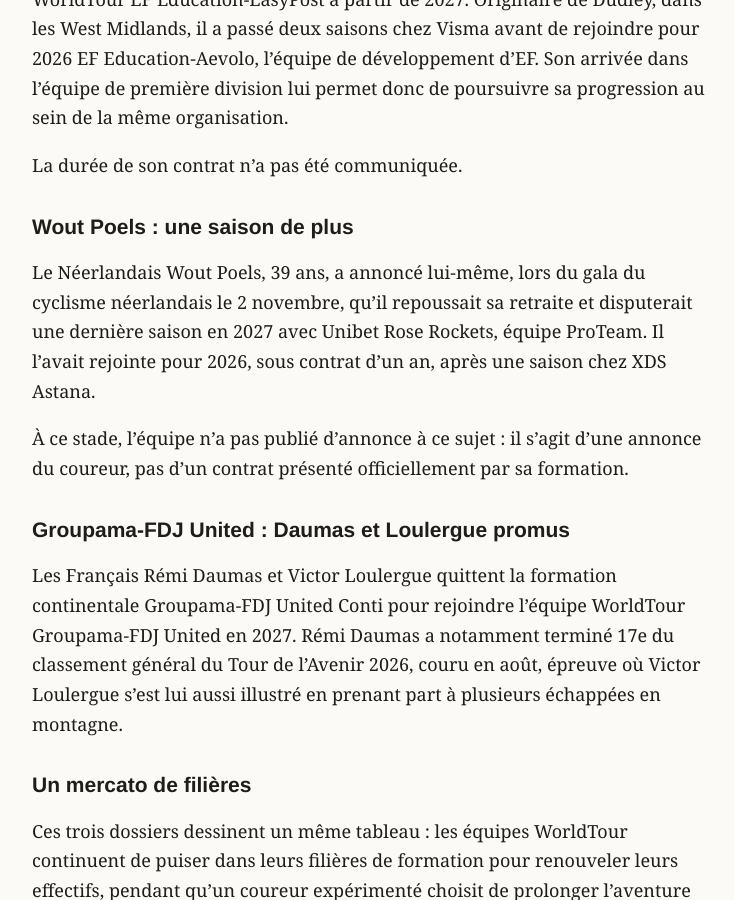
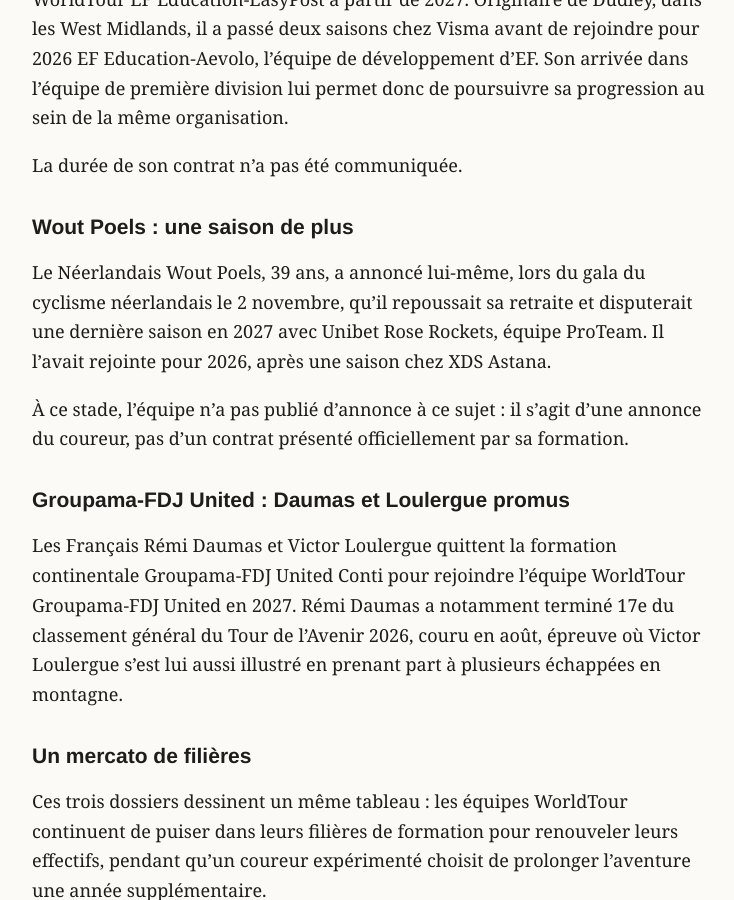
Before and after one commit to antoinebb/test-repo, a Jekyll site: the page built from _posts/2026-11-04-mercato-2027-pattinson-chez-ef-poels-repart-pour-une-saison.md, in a window 1280 px wide and 900 px high, scrolled down 658 px. Shown: the whole window, without its empty margins (264-998 px from the left). Built offline with Jekyll 4.4.1, drawn with Linux system fonts in a browser that asks for light colours.

Commit message:
Correction n°1 : Mercato 2027 : Pattinson chez EF, Poels repart pour une saison

```diff
--- a/_posts/2026-11-04-mercato-2027-pattinson-chez-ef-poels-repart-pour-une-saison.md
+++ b/_posts/2026-11-04-mercato-2027-pattinson-chez-ef-poels-repart-pour-une-saison.md
@@ -20,7 +20,7 @@ La durée de son contrat n'a pas été communiquée.
 
 ## Wout Poels : une saison de plus
 
-Le Néerlandais Wout Poels, 39 ans, a annoncé lui-même, lors du gala du cyclisme néerlandais le 2 novembre, qu'il repoussait sa retraite et disputerait une dernière saison en 2027 avec Unibet Rose Rockets, équipe ProTeam. Il l'avait rejointe pour 2026, sous contrat d'un an, après une saison chez XDS Astana.
+Le Néerlandais Wout Poels, 39 ans, a annoncé lui-même, lors du gala du cyclisme néerlandais le 2 novembre, qu'il repoussait sa retraite et disputerait une dernière saison en 2027 avec Unibet Rose Rockets, équipe ProTeam. Il l'avait rejointe pour 2026, après une saison chez XDS Astana.
 
 À ce stade, l'équipe n'a pas publié d'annonce à ce sujet : il s'agit d'une annonce du coureur, pas d'un contrat présenté officiellement par sa formation.
 
```
